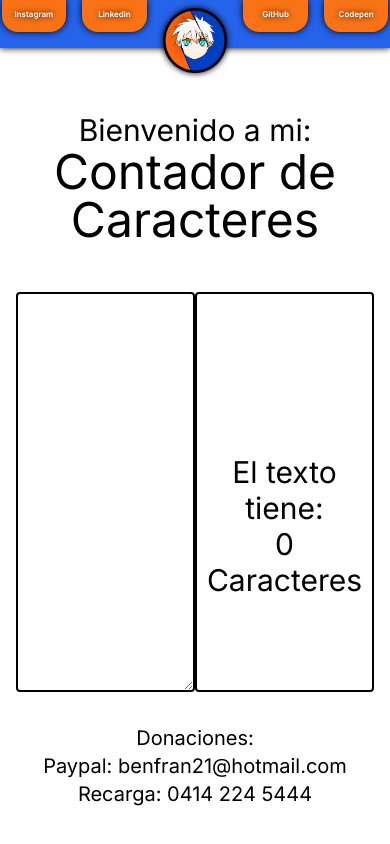
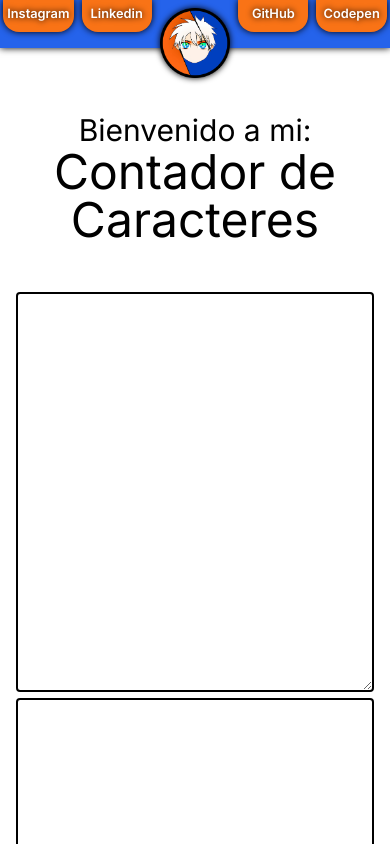
Before and after one commit to cejblan/character-counter-nextjs, a Next.js app: page / in a window 390 px wide. Shown: the top 844 px of the page. Built offline with nearby package versions, Linux system fonts and the light colour scheme.

Commit message:
Se agregaron estilos a la vista movil

```diff
--- a/app/globals.css
+++ b/app/globals.css
@@ -69,10 +69,25 @@ footer {
 /* Adaptar pantalla dispositivos móviles */
 @media (max-width: 768px) {
 
+  /* Navbar */
   nav.text-xl {
-    font-size: 0.5rem;
-    padding-left: 0.1rem;
-    padding-right: 0.1rem;
+    font-size: 0.8rem;
+    padding-left: 0.2rem;
+    padding-right: 0.2rem;
+    gap: 0.5rem;
   }
 
+  /* Fin Navbar */
+  /* Section */
+  section .flex {
+    display: block;
+  }
+
+  section .flex textarea,
+  section .flex div {
+    width: 100%;
+    margin: auto;
+  }
+
+  /* Fin Section */
 }
```
